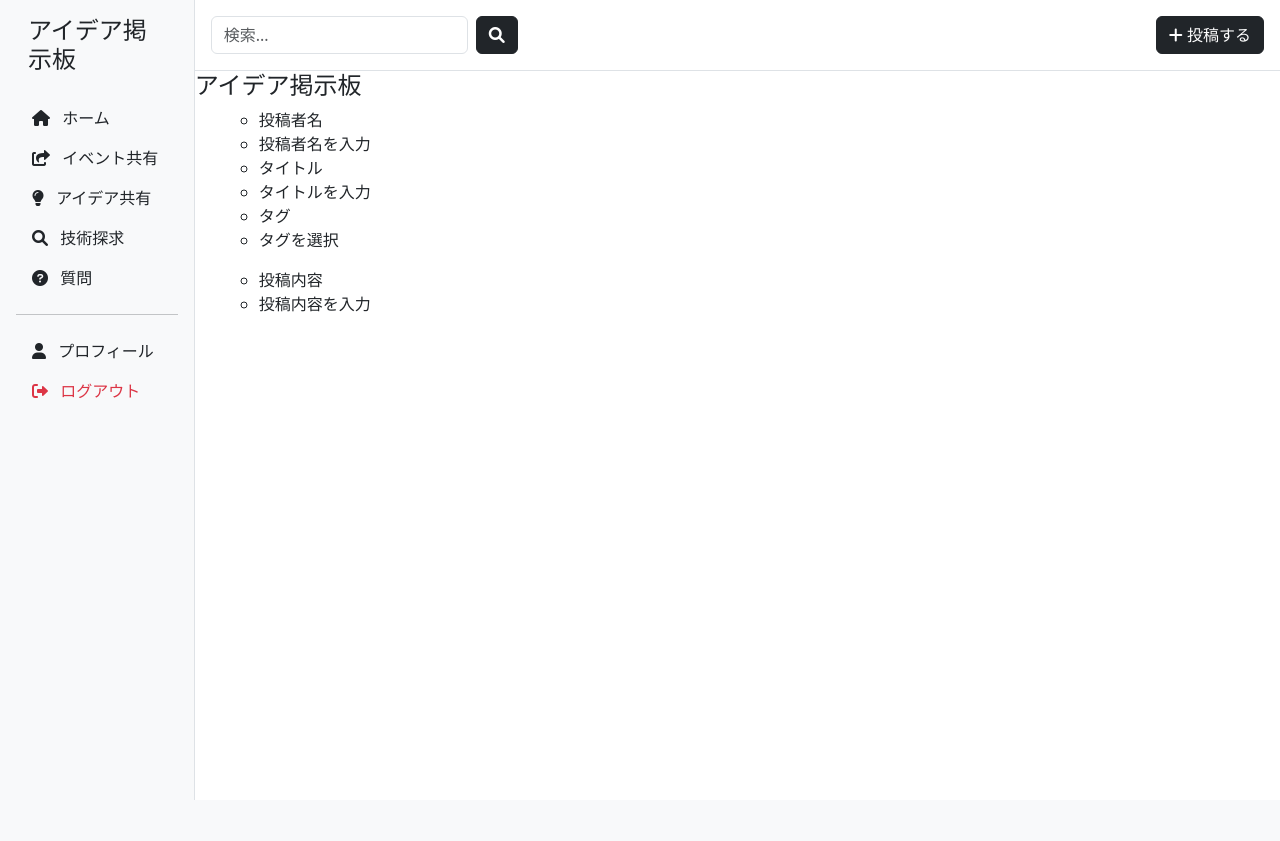
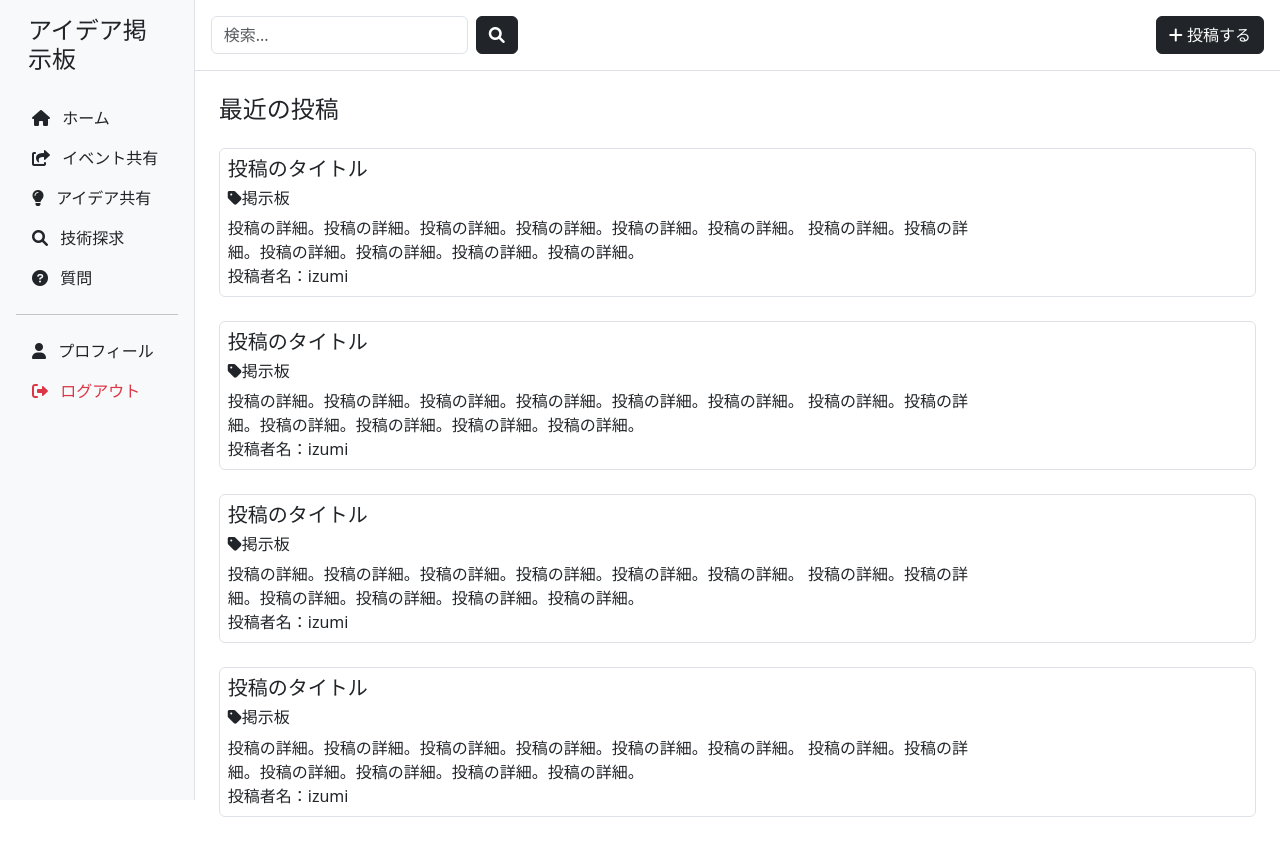
Before and after one commit to OCS-GEEK-HACK/campus-tech-forum, a PHP site: page /idea.php in a window 1280 px wide. Before the commit the page ends 800 px from the top, so only its background shows below. Run offline with PHP 8.4, Linux system fonts and the light colour scheme; data that the repository does not hold is empty; some libraries are stand-ins or nearby versions.

Commit message:
一覧画面のモック作成

```diff
--- /dev/null
+++ b/php/www/components/content-card/element.php
@@ -0,0 +1,9 @@
+<section class="mw-100 rounded m-4 p-2 border">
+    <h5 class="m-0">投稿のタイトル</h5>
+    <h6 class="m-0 pt-2 fw-light"><i class="fa-solid fa-tag"></i>掲示板</h6>
+    <p class="w-75 pt-2 m-0">
+        投稿の詳細。投稿の詳細。投稿の詳細。投稿の詳細。投稿の詳細。投稿の詳細。
+        投稿の詳細。投稿の詳細。投稿の詳細。投稿の詳細。投稿の詳細。投稿の詳細。
+    </p>
+    <h7 class="pt-2">投稿者名：izumi</h7>
+</section>
--- /dev/null
+++ b/php/www/components/content-card/index.php
@@ -0,0 +1,9 @@
+<?php
+
+class ContentCard {
+    public function render() {
+        include 'element.php';
+    }
+}
+
+?>
--- a/php/www/components/input-box/element.php
+++ b/php/www/components/input-box/element.php
@@ -1,16 +1,4 @@
 <div>
     <ul>
-        <ul>
-            <li>投稿者名</li>
-            <li>投稿者名を入力</li>
-        </ul>
-        <ul>
-            <li>タイトル</li>
-            <li>タイトルを入力</li>
-        </ul>
-        <ul>
-            <li>タグ</li>
-            <li>タグを選択</li>
-        </ul>
     </ul>
 </div>
--- a/php/www/components/input-content/element.php
+++ b/php/www/components/input-content/element.php
@@ -1,8 +1,20 @@
 <div>
     <ul>
-        <ul>
-            <li>投稿内容</li>
-            <li>投稿内容を入力</li>
-        </ul>
+        <li>
+            <label for="content-user">投稿者名</label>
+            <div><input type="text" id="user-name" name="name" placeholder="名前を入力" required minlength="4" maxlength="8" size="10" /></div>
+        </li>
+        <li>
+            <label for="content-title">タイトル</label>
+            <div><input type="text" id="user-name" name="name" placeholder="名前を入力" required minlength="4" maxlength="8" size="10" /></div>
+        </li>
+        <li>
+            <div>タグ</div>
+            <div>タグ選択</div>
+        </li>
+        <li>
+            <div>投稿内容</div>
+            <div>投稿内容を入力</div>
+        </li>
     </ul>
 </div>
--- a/php/www/idea.php
+++ b/php/www/idea.php
@@ -3,8 +3,7 @@ require_once("./lib/connect-db.php");
 require_once("./components/header/index.php");
 require_once("./components/sidebar/index.php");
 require_once("./components/article-card/index.php");
-require_once("./components/input-box/index.php");
-require_once("./components/input-content/index.php");
+require_once("./components/content-card/index.php");
 ?>
 
 <!DOCTYPE html>
@@ -33,14 +32,12 @@ require_once("./components/input-content/index.php");
             ?>
 
             <section>
-                <h4>アイデア掲示板</h4>
+                <h4 class="m-0 p-4 pb-0">最近の投稿</h4>
                 <?php
-                    $input_box = new InputBox();
-                    $input_box->render();
-                ?>
-                <?php
-                    $input_content = new InputContent();
-                    $input_content->render();
+                    for ($i = 0; $i < 4; $i++):
+                        $input_box = new ContentCard();
+                        $input_box->render();
+                    endfor;
                 ?>
             </section>
 
```
Also changed, not shown: php/www/event.php (+6 -10 lines), php/www/question.php (+6 -9 lines), php/www/tech.php (+6 -9 lines).
